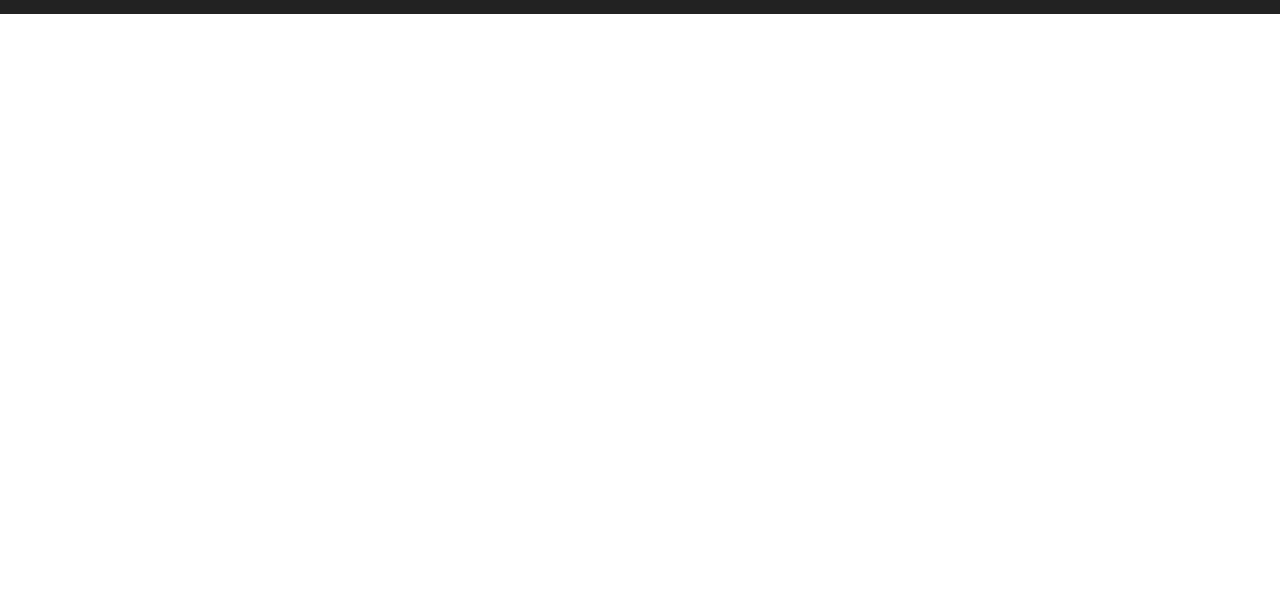
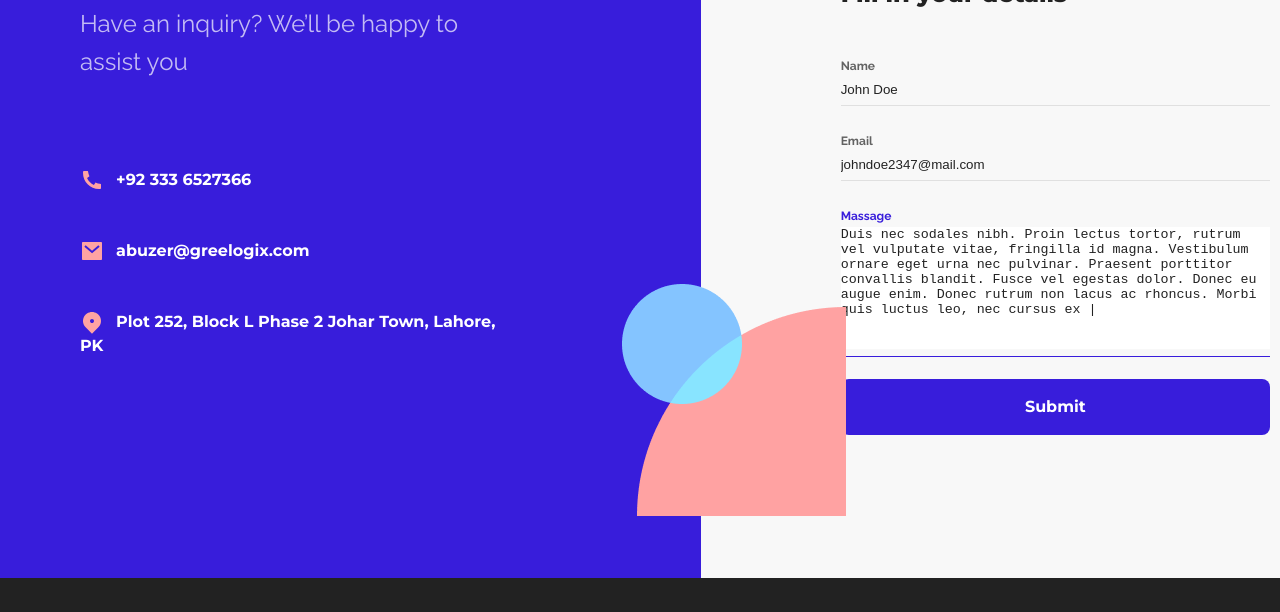
Before and after one commit to coderHTMLcss/homwork-music, a plain HTML site: page index.html in a window 1280 px wide. Shown: the part 4850-5462 px from the top of the page. Before the commit the page ends 4864 px from the top, so only its background shows below. Drawn offline with Linux system fonts and the light colour scheme.

Commit message:
add section contacts

```diff
--- a/css/style.css
+++ b/css/style.css
@@ -6,6 +6,7 @@
 @import url('./../sections/singers.css');
 @import url('./../sections/sponsors.css');
 @import url('./../sections/shots.css');
+@import url('./../sections/contacts.css');
 
 @import url('./../footer.css');
 
--- a/index.html
+++ b/index.html
@@ -19,7 +19,7 @@
 </head>
 
 <body>
-    <header class="header" style="background-image: url('img/background-img.png')">
+    <header class="header">
         <div class="container">
             <nav class="header__menu">
                 <a class="logo" href="#">
@@ -451,6 +451,53 @@
                 </li>
             </ul>
         </section>
+
+        <section class="contacts">
+            <div class="contacts__wrapper">
+                <address class="contacts__info">
+                    <h2 class="section-title section-title--contacts">Contact us</h2>
+                    <p class="contacts__subtitle">
+                        Have an inquiry? We’ll be happy to assist you
+                    </p>
+                    <ul class="contacts__list">
+                        <li class="contacts__item">
+                            <a class="contacts__link" href="tel:923336527366">+92 333 6527366</a>
+                        </li>
+                        <li class="contacts__item">
+                            <a class="contacts__link" href="mailto:abuzer@greelogix.com">abuzer@greelogix.com</a>
+                        </li>
+                        <li class="contacts__item">
+                            <a class="contacts__link" href="#">Plot 252, Block L Phase 2 Johar Town, Lahore, PK</a>
+                        </li>
+                    </ul>
+                </address>
+
+                <form class="login" action="#">
+                    <h3 class="login__title">Fill in your details</h3>
+                    <label class="login__lable" for="#">
+                        Name
+                        <input class="login__input" type="text" name="user-name" placeholder="John Doe" required>
+                        <div class="login__input-border"></div>
+                    </label>
+                    <label class="login__lable" for="#">
+                        Email
+                        <input class="login__input" type="email" name="email" placeholder="johndoe2347@mail.com"
+                            required>
+                        <div class="login__input-border"></div>
+                    </label>
+                    <label class="login__lable--textarea">
+                        Massage
+                        <textarea class="login__textarea" name="massage"
+                            placeholder="Duis nec sodales nibh. Proin lectus tortor, rutrum vel vulputate vitae, fringilla id magna. Vestibulum ornare eget urna nec pulvinar. Praesent porttitor convallis blandit. Fusce vel egestas dolor. Donec eu augue enim. Donec rutrum non lacus ac rhoncus. Morbi quis luctus leo, nec cursus ex |"
+                            required></textarea>
+                        <div class="login__input-border login__input-border--textarea"></div>
+                    </label>
+
+                    <button class="button button__primary button__primary--submit" type="submit">Submit</button>
+                </form>
+            </div>
+
+        </section>
     </main>
     <footer class="footer">
         <div class="container">
@@ -539,7 +586,6 @@
             </nav>
         </div>
     </footer>
-
 </body>
 
 </html>
--- /dev/null
+++ b/sections/contacts.css
@@ -0,0 +1,175 @@
+.contacts{
+    background-color: var(--dark-color--ligth);
+}
+
+.contacts__wrapper{
+    display: flex;
+    align-items: center;
+    column-gap: 130px;
+}
+
+.contacts__info{
+    position: relative;
+    width: 845px;
+    padding: 120px 180px 220px 80px;
+    background-color: var(--blue-color);
+}
+
+.contacts__info::after{
+    content: url('./../img/decorate-elements/shape-contact.png');
+    position: absolute;
+    display: inline-block;
+
+    width: 224px;
+    height: 232px;
+
+    top: 451px;
+    left: 621.5px;
+}
+
+.section-title--contacts{
+    color: var(--white-color);
+    margin-bottom: 8px;
+}
+
+.contacts__subtitle{
+    font-size: 24px;
+    line-height: 38px;
+    font-weight: 400;
+
+    margin-bottom: 80px;
+
+    color: var(--white-color--opacity);
+}
+
+.contacts__item{
+    position: relative;
+    margin-bottom: 40px;
+}
+
+.contacts__item:last-child{
+    margin-bottom: 0px;
+}
+
+.contacts__item:first-child::before{
+    content: url('./../img/svg-icons/phone.svg');
+    position: relative;
+    display: inline-block;
+
+    width: 24px;
+    height: 24px;
+    top: 7px;
+    left: 0px;
+    margin-right: 8px;
+}
+
+.contacts__item:nth-child(2)::before{
+    content: url('./../img/svg-icons/email.svg');
+    position: relative;
+    display: inline-block;
+
+    width: 24px;
+    height: 24px;
+    top: 7px;
+    left: 0px;
+    margin-right: 8px;
+}
+
+.contacts__item:last-child::before{
+    content: url('./../img/svg-icons/map-point.svg');
+    position: relative;
+    display: inline-block;
+
+    width: 24px;
+    height: 24px;
+    top: 7px;
+    left: 0px;
+    margin-right: 8px;
+}
+
+.contacts__link{
+    font-family: 'Montserrat',sans-serif;
+    font-size: 16px;
+    line-height: 20px;
+    font-weight: 700;
+
+    color: var(--white-color);
+}
+
+.login{
+    width: 590px;
+    padding: 0 10px;
+}
+
+.login__title{
+    font-family: 'Montserrat',sans-serif;
+    font-size: 24px;
+    line-height: 38px;
+    font-weight: 800;
+
+    margin-bottom: 40px;
+
+    color: var(--dark-color);
+}
+
+.login__lable{
+    font-size: 12px;
+    line-height: 18px;
+    font-weight: 700;
+}
+
+.login__input{
+    width: 100%;
+    border: none;
+    outline: none;
+    margin-bottom: 8px;
+}
+
+.login__input:focus{
+    border: 1px solid var(--blue-color);
+}
+
+.login__input-border{
+    width: 100%;
+    height: 1px;
+    background-color: var(--grey-color);
+
+    margin-bottom: 22px;
+}
+
+.login__input::placeholder{
+    color: var(--dark-color);
+    background-color: var(--dark-color--ligth);
+}
+
+.login__lable--textarea{
+    font-size: 12px;
+    line-height: 18px;
+    font-weight: 700;
+    color: var(--blue-color);
+}
+
+.login__textarea{
+    width: 100%;
+    height: 122px;
+    outline: none;
+    resize: none;
+    border: none;
+    overflow: hidden;
+}
+
+.login__textarea:focus{
+    border: 1px solid var(--blue-color);
+}
+
+.login__textarea::placeholder{
+    color: var(--dark-color);
+}
+
+.login__input-border--textarea{
+    background-color: var(--blue-color);
+}
+
+.button__primary--submit{
+    width: 100%;
+}
--- a/variables.css
+++ b/variables.css
@@ -13,5 +13,6 @@
     --red-color--opacity:rgba(252, 82, 82, 0.1);
     --pink-color--opacity:rgb(192, 0, 150,0.1);
     --ligth-blue--opacity:rgb(132, 196, 255,0.1);
-    --dark-color--opacity:rgba(34, 34, 34, 0.7)
+    --dark-color--opacity:rgba(34, 34, 34, 0.7);
+    --dark-color--ligth:rgba(34, 34, 34, 0.03)
 }
```
Also changed, not shown: global.css (line endings or trailing spaces).
